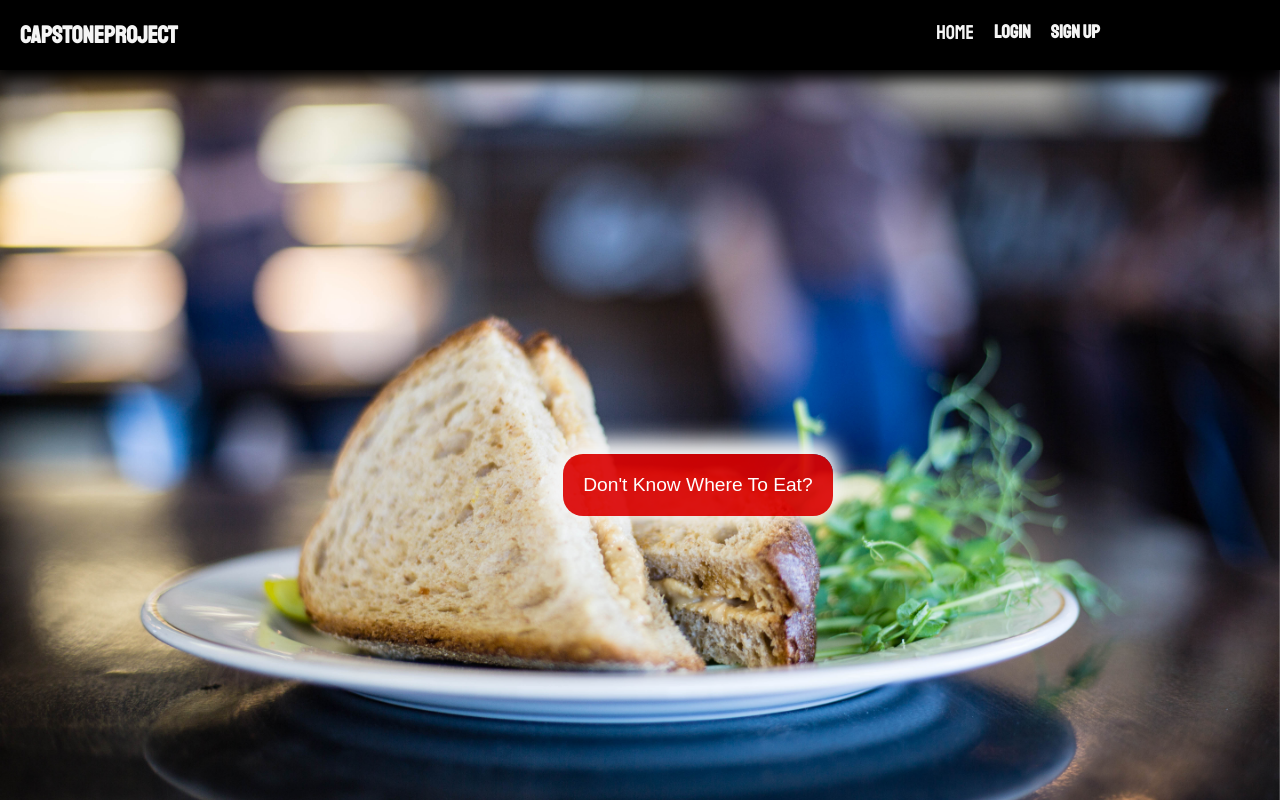
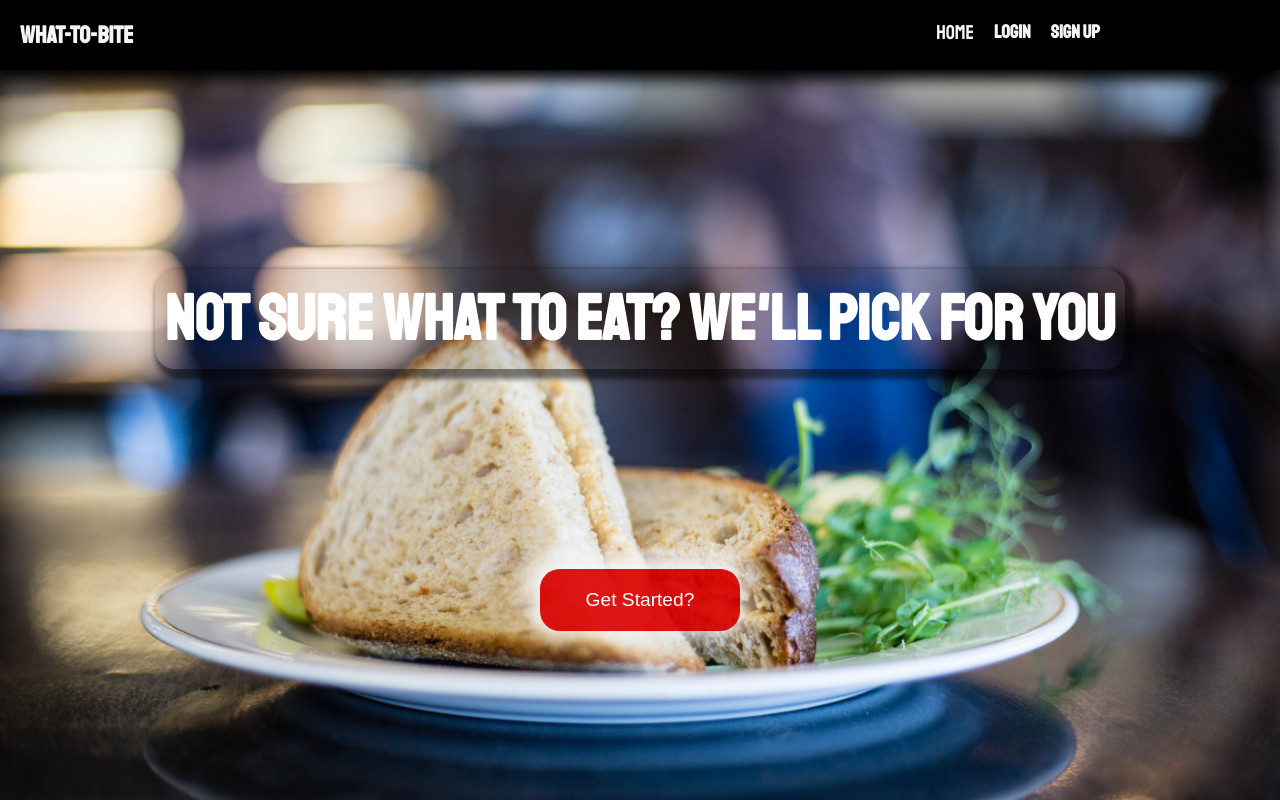
Before and after one commit to IvanGent/CapstoneProject, a React (Create React App) app in the folder react-app/: page / in a window 1280 px wide. Built offline with nearby package versions, Linux system fonts and the light colour scheme; no server answers.

Commit message:
fixed loader

```diff
--- a/react-app/src/App.js
+++ b/react-app/src/App.js
@@ -10,9 +10,6 @@ import LoginForm from "./components/auth/LoginForm";
 import SignUpForm from "./components/auth/SignUpForm";
 
 const OpenModalButton = styled(motion.button)`
-  position: absolute;
-  margin-left: 44%;
-  margin-top: 30%;
   font-size: 1.2rem;
   padding: 20px;
   border-radius: 20px;
@@ -20,8 +17,26 @@ const OpenModalButton = styled(motion.button)`
   background-color: rgba(220, 0, 0, 0.9);
   color: white;
   outline: none;
+  width: 200px;
   box-shadow: -3px -5px 20px 10px whitesmoke;
 `;
+
+const main = {
+  visible: {
+    opacity: 1,
+    y: 0,
+    transition: {
+      duration: .5,
+    }
+  },
+  hidden: {
+    y: -1000,
+    opacity: 0
+  },
+  exit: {
+    opacity: 0
+  }
+}
 
 function App() {
   const [authenticated, setAuthenticated] = useState(false);
@@ -74,10 +89,27 @@ function App() {
         setShowHomePage={setShowHomePage}
         setShowRoll={setShowRoll}
         />
-        <img id='background' src={process.env.PUBLIC_URL + '/NewBack.jpg'} alt='Background' />
+    <div id='background'>
+        {/* <img id='background' src={process.env.PUBLIC_URL + '/NewBack.jpg'} alt='Background' /> */}
       <Route path='/' exact={true} >
       {showButton && !authenticated ? (
-        <OpenModalButton whileHover={{ scale: 1.1 }} whileTap={{ scale: 0.9}} onClick={handleLogin}>Don't Know Where To Eat?</OpenModalButton>
+        <div className='splash'>
+          <motion.h1
+            variants={main}
+            initial='hidden'
+            animate='visible'
+            exit='exit'
+          >
+            Not Sure What To Eat? We'll Pick For You
+          </motion.h1>
+          <OpenModalButton
+            initial={{ opacity: 0 }}
+            animate={{opacity: 1, transition: {duration: .5} }}
+            exit={{ opacity: 0 }}
+            whileHover={{ scale: 1.1 }}
+            whileTap={{ scale: 0.9}}
+            onClick={handleLogin}>Get Started?</OpenModalButton>
+        </div>
       ) : (
         null
       )}
@@ -115,6 +147,7 @@ function App() {
       </Route>
       <Route path='/' exact={true}>
       </Route>
+    </div>
     </BrowserRouter>
   );
 }
--- a/react-app/src/components/HomePage/HomePage.css
+++ b/react-app/src/components/HomePage/HomePage.css
@@ -29,7 +29,7 @@
 }
 
 .choices form {
-    /* margin-top: 20px; */
+    margin-top: 20px;
     margin-left: 25px;
     display: flex;
     flex-direction: column;
--- a/react-app/src/components/HomePage/HomePage.js
+++ b/react-app/src/components/HomePage/HomePage.js
@@ -11,11 +11,10 @@ const useStyles = makeStyles((theme) => ({
         display: 'flex',
         '& > * + *': {
             marginLeft: theme.spacing(2),
-            position: 'absolute',
+            boxShadow: 'none',
         },
-        // marginTop: '500px'
-        position: 'absolute',
-
+        boxShadow: 'none',
+        background: 'none',
     },
 }));
 
@@ -34,7 +33,7 @@ const HomePage = ({ showRoll, setShowRoll, res=[]}) => {
     const [zipcode, setZipcode] = useState('');
     const [zipError, setZipError] = useState('');
     const [data, setData] = useState([]);
-    const [showLoader, setShowLoader] = useState(false);
+    const [showLoader, setShowLoader] = useState(true);
 
 
 // Getting the website for every place found to get the logo.
--- a/react-app/src/components/Listing/Listing.css
+++ b/react-app/src/components/Listing/Listing.css
@@ -95,7 +95,7 @@
     background-color: rgba(0, 0, 0, .1);
 }
 
-svg {
+svg.list {
     width: 25px;
     height: 25px;
     /* fill: red; */
--- a/react-app/src/components/Listing/Listing.js
+++ b/react-app/src/components/Listing/Listing.js
@@ -141,6 +141,7 @@ function Listing({ authenticated, showTab1, showTab2  }) {
                                     <span id='line'>-</span><span>{ele.restaurant.name}</span>
                                         <motion.svg
                                             id={ele.restaurant.id}
+                                            className='list'
                                             variants={svgVar}
                                             // enable-background="new 0 0 24 24"
                                             // enableBackground='red'
@@ -196,6 +197,7 @@ function Listing({ authenticated, showTab1, showTab2  }) {
                                             <span id='line'>-</span><span>{ele.restaurant.name}</span>
                                             <motion.svg
                                                 id={ele.restaurant.id}
+                                                className='list'
                                                 variants={svgVar}
                                                 // enable-background="new 0 0 24 24"
                                                 // enableBackground='red'
--- a/react-app/src/components/NavBar/NavBar.js
+++ b/react-app/src/components/NavBar/NavBar.js
@@ -37,7 +37,7 @@ const NavBar = ({ authenticated, setAuthenticated, setShowButton, setShowLogin,
 
   return (
     <nav>
-      <h1>CapstoneProject</h1>
+      <h1>What-To-Bite</h1>
       <ul className='navMenu'>
         <li>
           <NavLink to="/" exact={true} activeClassName="active" onClick={handleClick}>
--- a/react-app/src/index.css
+++ b/react-app/src/index.css
@@ -5,7 +5,10 @@
     box-sizing: border-box;
 }
 
+@media screen and (min-width: 900px) {
     #background {
+        background-image: url('./NewBack.jpg');
+        background-size: 100%;
         position: fixed;
         top: 0;
         left: 0;
@@ -14,6 +17,9 @@
         min-height: 100%;
         z-index: -1;
     }
+}
+
+/* @media screen and () */
 
 div.formContainer {
     background-color: rgba(0, 0, 0, 0.5);
@@ -26,3 +32,29 @@ div.formContainer {
     width: 100%;
     height: 100%;
 }
+
+.splash {
+    position: absolute;
+    display: flex;
+    flex-direction: column;
+    justify-content: center;
+    align-items: center;
+    top: 0;
+    left: 0;
+    width: 100%;
+    height: 100%;
+    background-color:rgba(0, 0, 0, 0.0);
+}
+
+.splash h1 {
+    border-radius: 20px;
+    padding: 10px;
+    /* border: thin solid black; */
+    color: white;
+    font-size: 4em;
+    margin-top: 100px;
+    margin-bottom: 200px;
+    font-family: "Staatliches";
+    background-color: rgba(0, 0, 0, 0.1);
+    box-shadow: 5px 5px 5px 5px rgba(0, 0, 0, 0.5);
+}
```
Also changed, not shown: react-app/src/NewBack.jpg (renamed from react-app/public/NewBack.jpg). Lines whose indentation alone changed are shown as unchanged.
